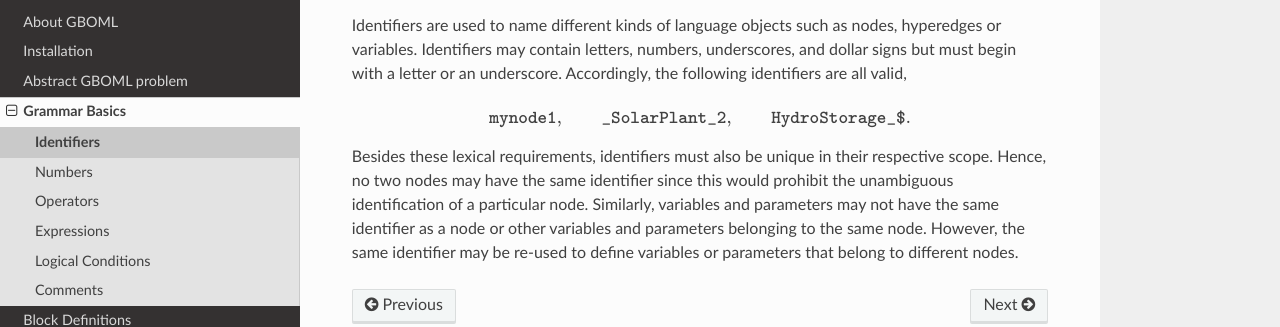
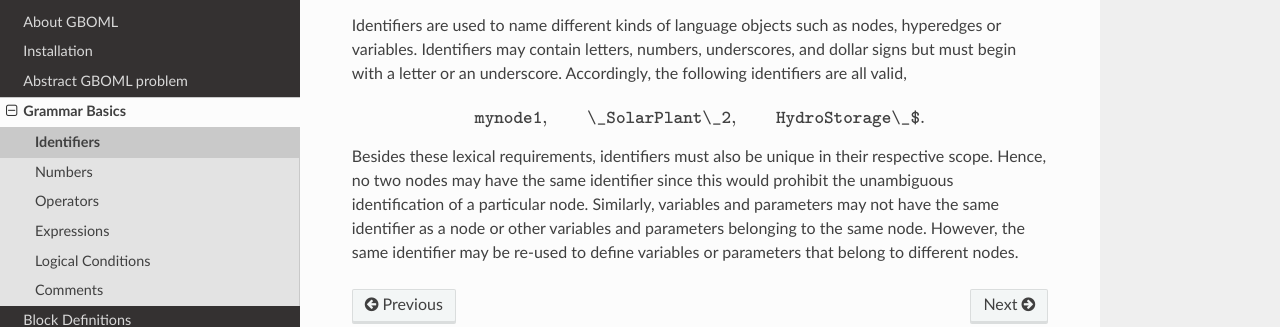
Before and after one commit to MathiasPBerger/gboml-docs-test, a Sphinx documentation site: the page built from docs/source/identifiers.rst, in a window 1280 px wide. Shown: the part 146-473 px from the top of the page. Built offline with Sphinx 7.4.7 and the Read the Docs theme 2.0.0, drawn with Linux system fonts in a browser that asks for light colours.

Commit message:
2nd attempt at disabling pdf output.

```diff
--- a/docs/source/conf.py
+++ b/docs/source/conf.py
@@ -37,8 +37,8 @@
 # This pattern also affects html_static_path and html_extra_path.
 exclude_patterns = []
 #latex_documents = []
-sphinx_enable_pdf_build=False
-sphinx_enable_epub_build=False
+enable_pdf_build=False
+enable_epub_build=False
 
 # -- Options for HTML output -------------------------------------------------
 
--- a/docs/source/identifiers.rst
+++ b/docs/source/identifiers.rst
@@ -5,7 +5,7 @@
 Accordingly, the following identifiers are all valid,
 
 .. math::
-    \texttt{mynode1}, \qquad \texttt{_SolarPlant_2}, \qquad \texttt{HydroStorage_\$}.
+    \texttt{mynode1}, \qquad \texttt{\_SolarPlant\_2}, \qquad \texttt{HydroStorage\_\$}.
 
 Besides these lexical requirements, identifiers must also be unique in their respective scope. Hence, no two nodes may have the same identifier since this would prohibit the unambiguous identification of a particular node.
 Similarly, variables and parameters may not have the same identifier as a node or other variables and parameters belonging to the same node.
```
